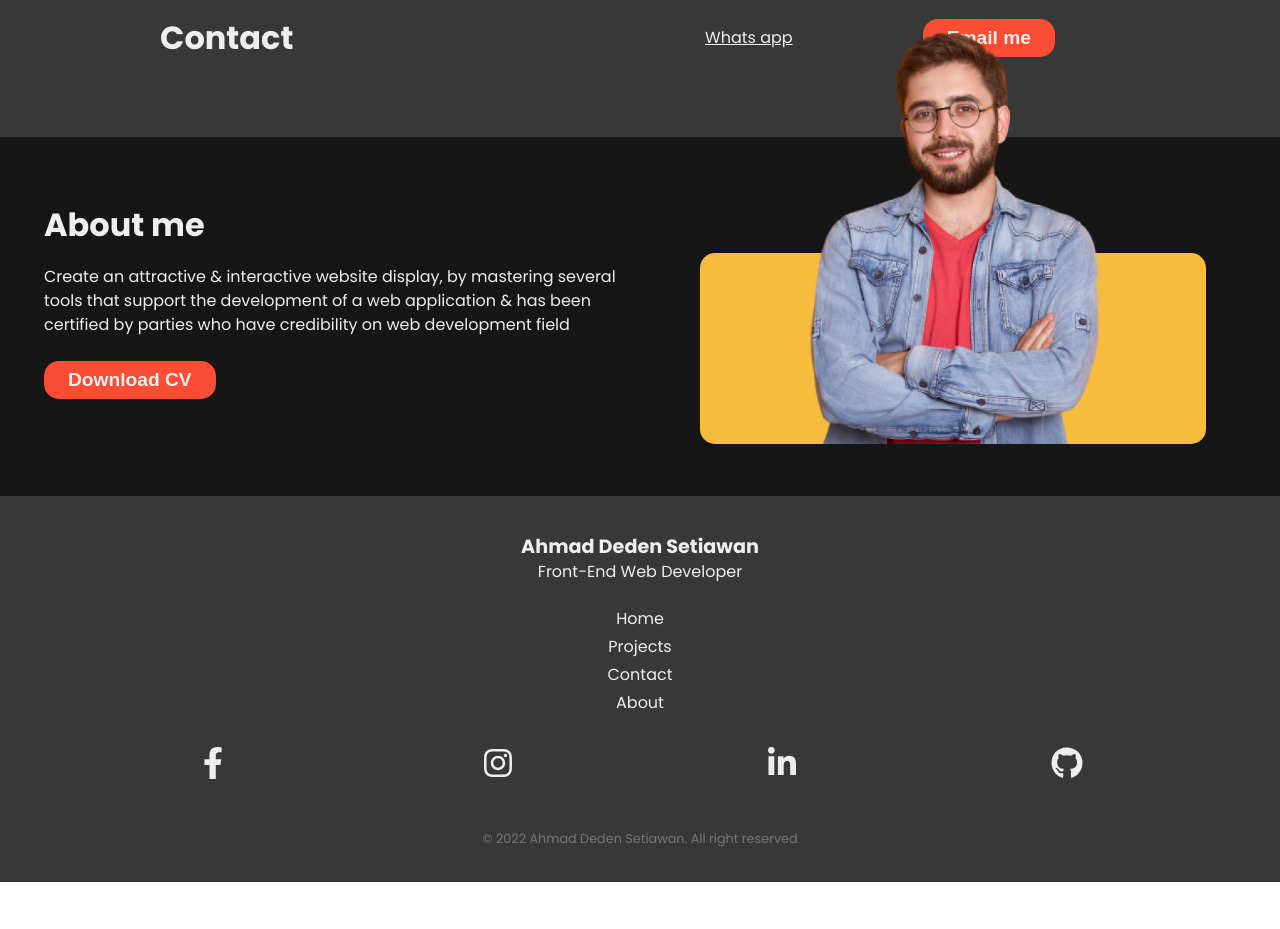
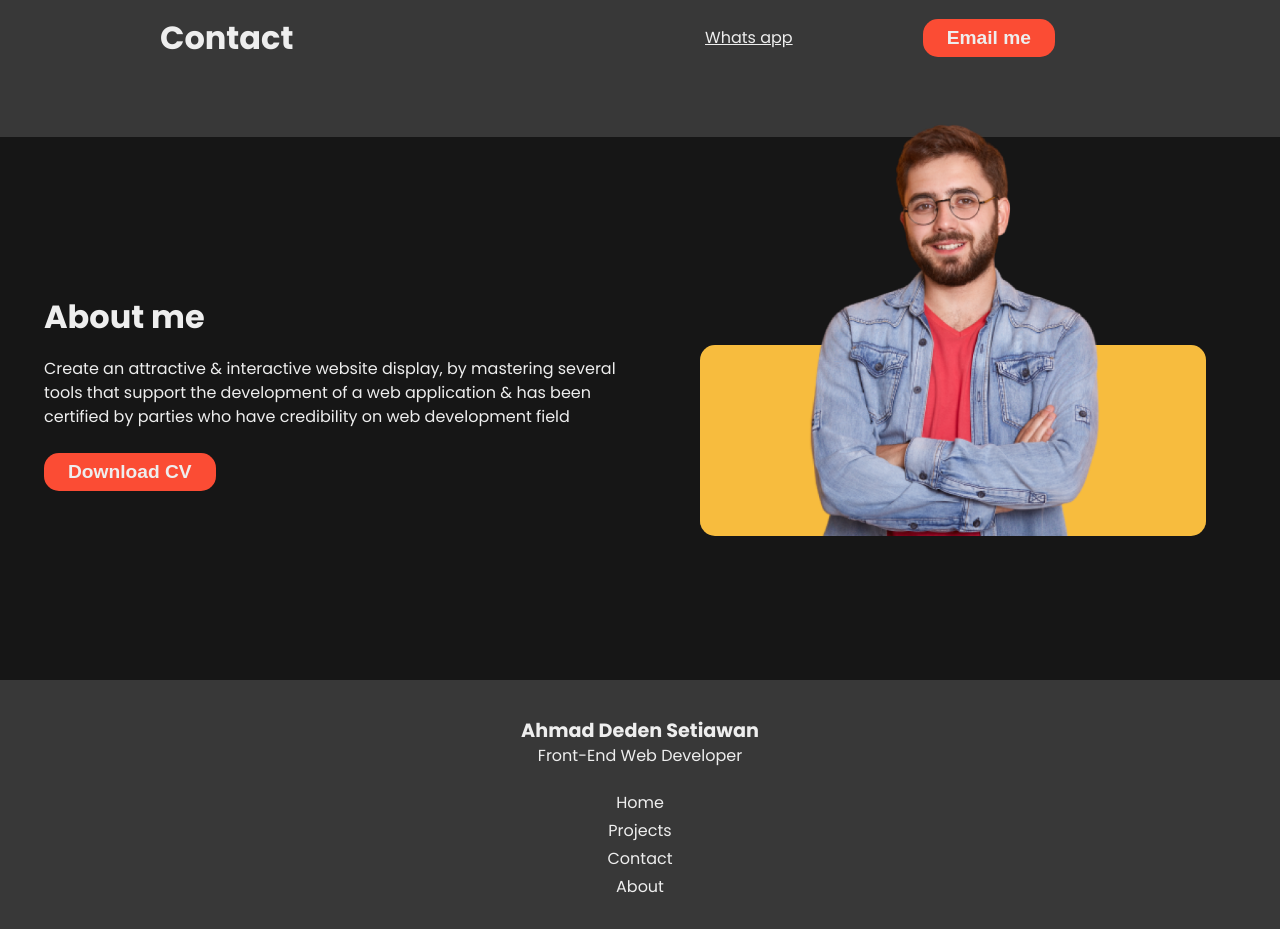
Before and after one commit to Dedenno17/website-protofolio-pribadi, a React (Create React App) app: page / in a window 1280 px wide. Shown: the part 1000-1929 px from the top of the page. Before the commit the page ends 1882 px from the top, so only its background shows below. Built offline with nearby package versions, Linux system fonts and the light colour scheme.

Commit message:
menambahkan style ketika screen lg

```diff
--- a/src/styles/About.module.css
+++ b/src/styles/About.module.css
@@ -60,3 +60,10 @@
     text-align: left;
   }
 }
+
+/* pc size */
+@media screen and (min-width: 1024px) {
+  .about {
+    padding: 144px 24px;
+  }
+}
--- a/src/styles/Carousel.module.css
+++ b/src/styles/Carousel.module.css
@@ -6,7 +6,6 @@
   align-items: center;
   justify-content: center;
   position: relative;
-  border: 1px solid salmon;
 }
 
 .swiper {
```
